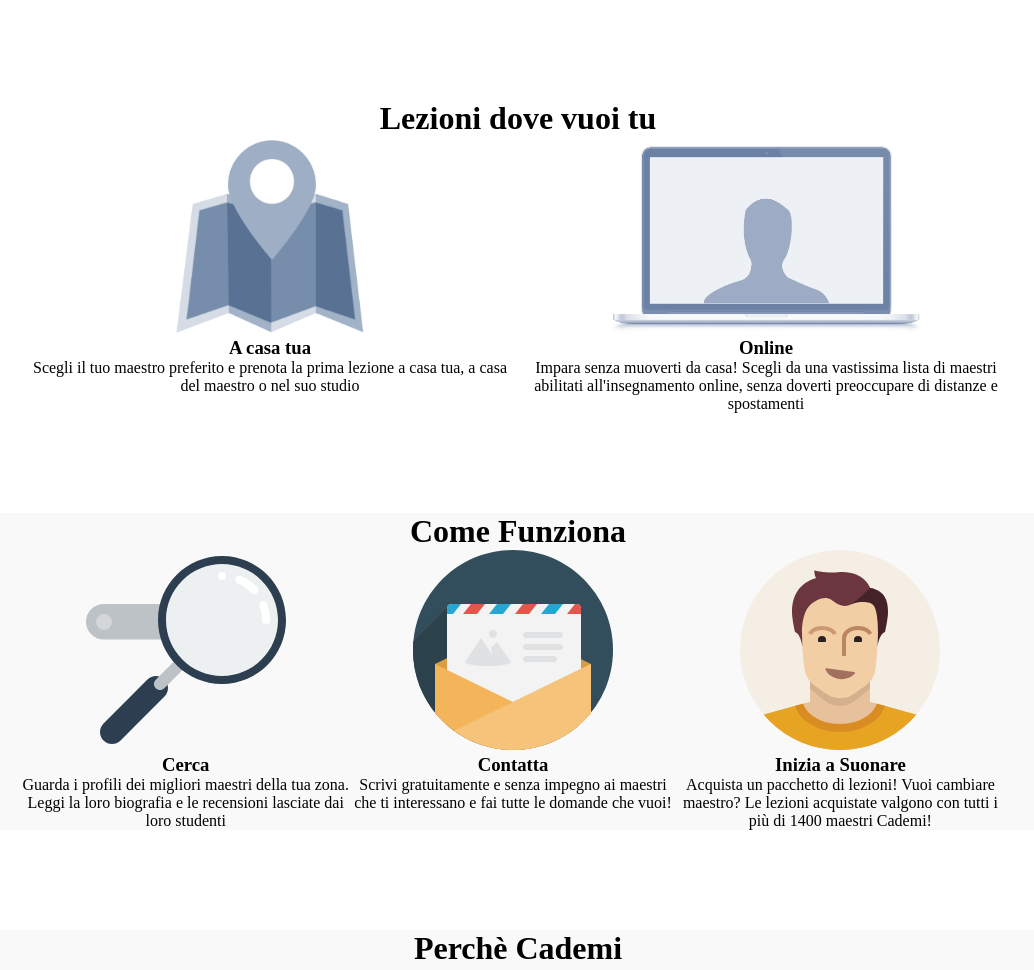
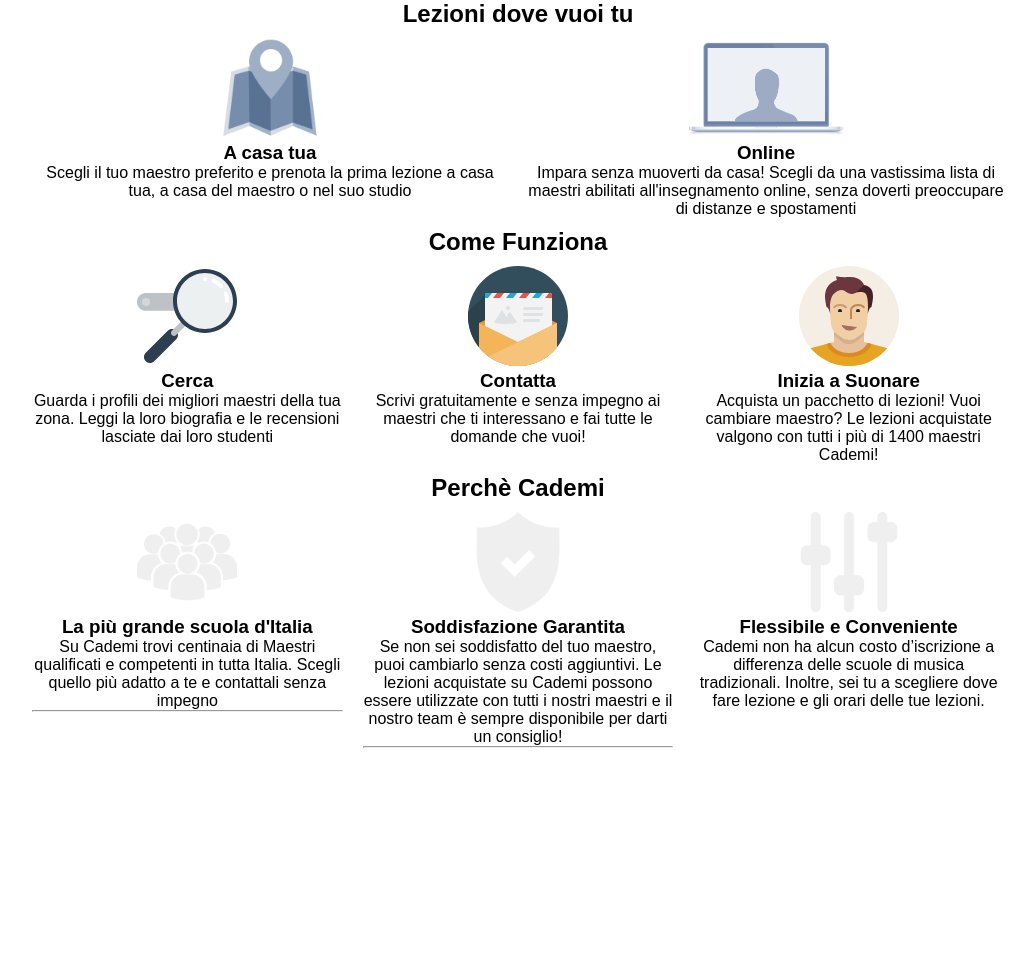
Before and after one commit to nicolainve/html-css-resp-wannabe-12bool, a plain HTML site: page index.html in a window 1280 px wide. Shown: the top 970 px of the page, without its empty margins (122-1156 px from the left). After the commit the page ends 800 px from the top, so only its background shows below. Drawn offline with Linux system fonts and the light colour scheme.

Commit message:
responsive layout

```diff
--- a/css/framework-12bool.css
+++ b/css/framework-12bool.css
@@ -328,4 +328,9 @@
   .offset-lg-1 {
     margin-left: calc((100% / 12) * 1);
   }
+
+  .offset-lg-0 {
+    margin-left: 0;
+  }
+
 }
--- a/css/style.css
+++ b/css/style.css
@@ -1,73 +1,18 @@
-.row {
-  width: 992px;
-  margin-left: auto;
-  margin-right: auto;
-  margin-top: 100px;
+body {
+  font-family: "Arial", sans-serif;
 }
 
-/* BLOCCO LEZIONI */
-#lezioni .row>.left,
-#lezioni .row>.right {
-  width: 50%;
-  float: left;
-}
-
-#lezioni .row img {
-  /* per centrare orizzontalmente */
-  display: block;
-  margin-right: auto;
-  margin-left: auto;
-}
-
-#lezioni {
+.container {
+  max-width: 992px;
   text-align: center;
 }
 
-/* BLOCCO STEPS */
-#steps .row>.left,
-#steps .row>.central,
-#steps .row>.right {
-  float: left;
-  width: 33%;
-}
-
-#steps {
+h1,
+h2,
+h3 {
   text-align: center;
 }
 
-/* BLOCCO PERCHE */
-#why {
-  text-align: center;
+img {
+  height: 100px;
 }
-
-#why .row>.first,
-#why .row>.second,
-#why .row>.third {
-  width: 100%;
-  margin-top: 80px;
-}
-
-#why .row img {
-  background-color: #428bca;
-  border-radius: 50%;
-  padding: 30px
-}
-
-/* COMMON */
-.row::after {
-  content: '';
-  display: table;
-  clear: both;
-}
-
-.container.grey {
-  background-color: #f9f9f9;
-}
-
-img {
-  height: 200px;
-}
-
-.clear {
-  clear: both;
-}
--- a/index.html
+++ b/index.html
@@ -8,65 +8,80 @@
     <link rel="stylesheet" href="./css/style.css">
 
   </head>
+
   <body>
-    <div id="lezioni" class="container">
-      <div class="row">
-        <h1>Lezioni dove vuoi tu</h1>
-        <div class="left">
+
+    <!-- Lezioni Section -->
+    <section class="lezioni">
+
+      <h1>Lezioni dove vuoi tu</h1>
+
+      <div class="container">
+        <div class="col-xs-12 col-md-6">
           <img src="img/icon/maps.png" alt="">
           <h3>A casa tua</h3>
           Scegli il tuo maestro preferito e prenota la prima lezione a casa tua, a casa del maestro o nel suo studio
         </div>
-        <div class="right">
+        <div class="col-xs-12 col-md-6">
           <img src="img/icon/screen.png" alt="">
           <h3>Online</h3>
           Impara senza muoverti da casa! Scegli da una vastissima lista di maestri abilitati all'insegnamento online, senza doverti preoccupare di distanze e spostamenti
         </div>
       </div>
-    </div>
 
-    <div id="steps" class="container grey">
-      <div class="row">
-        <h1>Come Funziona</h1>
-        <div class="left">
+    </section>
+
+    <!-- Steps Section -->
+    <section class="steps">
+
+      <h1>Come Funziona</h1>
+
+      <div class="container">
+        <div class="col-xs-12 col-md-6 col-lg-4">
           <img src="img/search.svg" alt="">
           <h3>Cerca</h3>
           Guarda i profili dei migliori maestri della tua zona. Leggi la loro biografia e le recensioni lasciate dai loro studenti
         </div>
-        <div class="central">
+        <div class="col-xs-12 col-md-6 col-lg-4">
           <img src="img/letter.svg" alt="">
           <h3>Contatta</h3>
           Scrivi gratuitamente e senza impegno ai maestri che ti interessano e fai tutte le domande che vuoi!
         </div>
-        <div class="right">
+        <div class="col-xs-12 col-md-6 offset-md-3 col-lg-4 offset-lg-0">
           <img src="img/male.svg" alt="">
           <h3>Inizia a Suonare</h3>
           Acquista un pacchetto di lezioni! Vuoi cambiare maestro? Le lezioni acquistate valgono con tutti i più di 1400 maestri Cademi!
         </div>
       </div>
-    </div>
 
-    <div id="why" class="container grey">
-      <div class="row">
-        <h1>Perchè Cademi</h1>
-        <div class="first">
+    </section>
+
+    <!-- Why Section -->
+    <section class="why">
+
+      <h1>Perchè Cademi</h1>
+
+      <div class="container">
+        <div class="col-xs-12 col-md-6 col-lg-4">
           <img src="img/icon/profile.png" alt="">
           <h3>La più grande scuola d'Italia</h3>
           Su Cademi trovi centinaia di Maestri qualificati e competenti in tutta Italia. Scegli quello più adatto a te e contattali senza impegno
           <hr>
         </div>
-        <div class="second">
+        <div class="col-xs-12 col-md-6 col-lg-4">
           <img src="img/icon/secure.png" alt="">
           <h3>Soddisfazione Garantita</h3>
           Se non sei soddisfatto del tuo maestro, puoi cambiarlo senza costi aggiuntivi. Le lezioni acquistate su Cademi possono essere utilizzate con tutti i nostri maestri e il nostro team è sempre disponibile per darti un consiglio!
           <hr>
         </div>
-        <div class="third">
+        <div class="col-xs-12 col-md-6 offset-md-3 col-lg-4 offset-lg-0">
           <img src="img/icon/flex.png" alt="">
           <h3>Flessibile e Conveniente</h3>
           Cademi non ha alcun costo d’iscrizione a differenza delle scuole di musica tradizionali. Inoltre, sei tu a scegliere dove fare lezione e gli orari delle tue lezioni.
         </div>
       </div>
-    </div>
+
+    </section>
+
   </body>
 </html>
```
